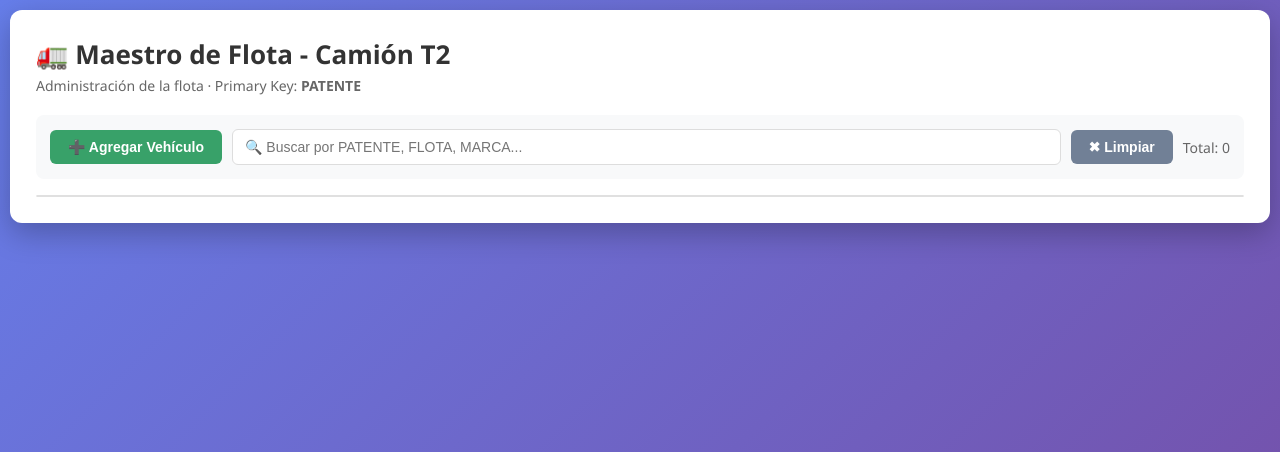
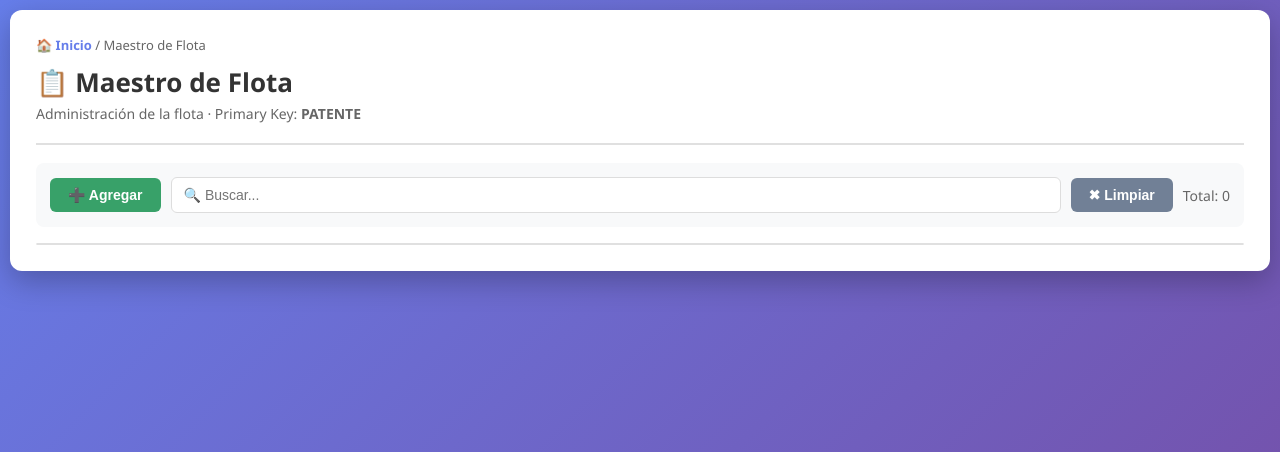
Before and after one commit to distribuidoravenier-dotcom/Control-de-Vencimiento-Flota, a Flask app: template templates/index.html in a window 1280 px wide. Shown: the top 452 px of the page. Run offline with Flask 3, Linux system fonts and the light colour scheme; the template is opened without the code that fills it, so the values that code supplies are empty.

Commit message:
Update index.html

```diff
--- a/templates/index.html
+++ b/templates/index.html
@@ -1,9 +1,10 @@
+<!-- templates/maestro_flota.html -->
 <!DOCTYPE html>
 <html lang="es">
 <head>
 <meta charset="UTF-8">
 <meta name="viewport" content="width=device-width, initial-scale=1.0">
-<title>Maestro de Flota - Camión T2</title>
+<title>Maestro de Flota</title>
 <style>
   * { margin:0; padding:0; box-sizing:border-box; }
   body {
@@ -16,8 +17,29 @@
     border-radius: 12px; box-shadow: 0 10px 30px rgba(0,0,0,.25);
     padding: 26px;
   }
+  .breadcrumb {
+    font-size: 13px; color:#666; margin-bottom: 10px;
+  }
+  .breadcrumb a { color:#667eea; text-decoration:none; font-weight:600; }
+  .breadcrumb a:hover { text-decoration:underline; }
   h1 { color:#333; margin-bottom: 4px; font-size: 26px; }
   .subtitle { color:#666; margin-bottom: 20px; font-size: 14px; }
+
+  /* ===== SOLAPAS ===== */
+  .tabs {
+    display:flex; gap:4px; border-bottom:2px solid #e0e0e0;
+    margin-bottom: 18px;
+  }
+  .tab {
+    padding: 10px 22px; border:none; background:transparent;
+    cursor:pointer; font-size:14px; font-weight:600; color:#666;
+    border-bottom: 3px solid transparent; margin-bottom:-2px;
+    transition:.15s; font-family:inherit;
+  }
+  .tab:hover { color:#667eea; background:#f8f9fa; }
+  .tab.active {
+    color:#667eea; border-bottom-color:#667eea;
+  }
 
   .toolbar {
     display:flex; gap:10px; flex-wrap:wrap; align-items:center;
@@ -62,10 +84,8 @@
   tr:hover td { background:#f8f9fa; }
 
   /* ================================================
-     COLUMNAS FIJAS (sticky horizontal) - FONDO SÓLIDO
+     COLUMNAS FIJAS (sticky horizontal)
      ================================================ */
-
-  /* --- Encabezados sticky: fondo azul sólido --- */
   th.col-acciones {
     position: sticky; left: 0; z-index: 7;
     background: #667eea;
@@ -82,8 +102,6 @@
     min-width: 110px; width: 110px;
     box-shadow: 3px 0 6px -2px rgba(0,0,0,.25);
   }
-
-  /* --- Celdas sticky del cuerpo: fondo blanco sólido --- */
   td.col-acciones {
     position: sticky; left: 0; z-index: 4;
     background: #ffffff;
@@ -100,8 +118,6 @@
     min-width: 110px; width: 110px;
     box-shadow: 3px 0 6px -2px rgba(0,0,0,.25);
   }
-
-  /* Hover: mismo color en las celdas sticky para que no se vean raras */
   tr:hover td.col-acciones,
   tr:hover td.col-flota,
   tr:hover td.col-patente {
@@ -165,14 +181,25 @@
 </head>
 <body>
 <div class="container">
-  <h1>🚛 Maestro de Flota - Camión T2</h1>
+  <div class="breadcrumb">
+    <a href="/">🏠 Inicio</a> / Maestro de Flota
+  </div>
+  <h1>📋 Maestro de Flota</h1>
   <p class="subtitle">Administración de la flota · Primary Key: <b>PATENTE</b></p>
+
+  <div class="tabs" id="tabsContainer">
+    {% for key, cfg in sheets.items() %}
+    <button class="tab" data-sheet-key="{{ key }}" onclick="switchSheet('{{ key }}')">
+      {{ cfg.label }}
+    </button>
+    {% endfor %}
+  </div>
 
   <div id="alert-container"></div>
 
   <div class="toolbar">
-    <button class="btn btn-success" onclick="openAddModal()">➕ Agregar Vehículo</button>
-    <input type="text" id="filterInput" placeholder="🔍 Buscar por PATENTE, FLOTA, MARCA..." oninput="applyFilter()">
+    <button class="btn btn-success" onclick="openAddModal()">➕ Agregar</button>
+    <input type="text" id="filterInput" placeholder="🔍 Buscar..." oninput="applyFilter()">
     <button class="btn btn-cancel" onclick="clearFilter()">✖ Limpiar</button>
     <span id="recordCount" style="color:#666; font-size:14px;">Total: 0</span>
   </div>
@@ -188,7 +215,7 @@
 <!-- Modal Agregar / Editar -->
 <div class="modal" id="rowModal">
   <div class="modal-content">
-    <h2 id="rowModalTitle">➕ Agregar Vehículo</h2>
+    <h2 id="rowModalTitle">➕ Agregar</h2>
     <div class="form-grid" id="rowModalFields"></div>
     <div class="modal-buttons">
       <button class="btn btn-cancel" onclick="closeModal('rowModal')">Cancelar</button>
@@ -204,6 +231,7 @@ let allRows = [];
 let filteredRows = [];
 let editingRowNumber = null;
 let headers = [];
+let currentSheetKey = null;
 
 /* ============ HELPERS ============ */
 function showAlert(msg, type='success') {
@@ -262,9 +290,20 @@ function dateStatusClass(dateStr) {
   return 'date-ok';
 }
 
+/* ============ SOLAPAS ============ */
+async function switchSheet(sheetKey) {
+  currentSheetKey = sheetKey;
+  document.querySelectorAll('.tab').forEach(t => {
+    t.classList.toggle('active', t.dataset.sheetKey === sheetKey);
+  });
+  document.getElementById('filterInput').value = '';
+  await loadConfig();
+  await loadRows();
+}
+
 /* ============ CARGA ============ */
 async function loadConfig() {
-  const res = await fetch('/api/config');
+  const res = await fetch('/api/config/' + currentSheetKey);
   const data = await res.json();
   if (data.success) {
     COLUMNS = data.columns;
@@ -275,7 +314,7 @@ async function loadConfig() {
 
 async function loadRows() {
   try {
-    const res = await fetch('/api/rows');
+    const res = await fetch('/api/rows/' + currentSheetKey);
     const data = await res.json();
     if (!data.success) { showAlert('Error: ' + data.error, 'error'); return; }
     allRows = data.rows || [];
@@ -396,7 +435,7 @@ function buildForm(values = {}) {
 
 function openAddModal() {
   editingRowNumber = null;
-  document.getElementById('rowModalTitle').textContent = '➕ Agregar Vehículo';
+  document.getElementById('rowModalTitle').textContent = '➕ Agregar';
   buildForm({});
   openModal('rowModal');
 }
@@ -405,7 +444,7 @@ function editRow(rowNumber) {
   const row = allRows.find(r => r._row_number === rowNumber);
   if (!row) return;
   editingRowNumber = rowNumber;
-  document.getElementById('rowModalTitle').textContent = '✏️ Editar Vehículo';
+  document.getElementById('rowModalTitle').textContent = '✏️ Editar';
   buildForm(row);
   openModal('rowModal');
 }
@@ -431,13 +470,13 @@ async function submitRow() {
   try {
     let res;
     if (editingRowNumber === null) {
-      res = await fetch('/api/rows', {
+      res = await fetch('/api/rows/' + currentSheetKey, {
         method: 'POST',
         headers: {'Content-Type':'application/json'},
         body: JSON.stringify({ values })
       });
     } else {
-      res = await fetch('/api/rows/' + editingRowNumber, {
+      res = await fetch('/api/rows/' + currentSheetKey + '/' + editingRowNumber, {
         method: 'PUT',
         headers: {'Content-Type':'application/json'},
         body: JSON.stringify({ values })
@@ -445,7 +484,7 @@ async function submitRow() {
     }
     const data = await res.json();
     if (data.success) {
-      showAlert(editingRowNumber === null ? '✅ Vehículo agregado' : '✅ Vehículo actualizado');
+      showAlert(editingRowNumber === null ? '✅ Registro agregado' : '✅ Registro actualizado');
       closeModal('rowModal');
       await loadRows();
     } else {
@@ -459,12 +498,12 @@ async function submitRow() {
 async function deleteRow(rowNumber) {
   const row = allRows.find(r => r._row_number === rowNumber);
   const label = row ? row[PRIMARY_KEY] : '';
-  if (!confirm(`¿Eliminar el vehículo "${label}"?`)) return;
+  if (!confirm(`¿Eliminar el registro "${label}"?`)) return;
   try {
-    const res = await fetch('/api/rows/' + rowNumber, { method:'DELETE' });
+    const res = await fetch('/api/rows/' + currentSheetKey + '/' + rowNumber, { method:'DELETE' });
     const data = await res.json();
     if (data.success) {
-      showAlert('✅ Vehículo eliminado');
+      showAlert('✅ Registro eliminado');
       await loadRows();
     } else {
       showAlert('❌ ' + data.error, 'error');
@@ -479,9 +518,12 @@ document.querySelectorAll('.modal').forEach(m => {
   m.addEventListener('click', e => { if (e.target === m) m.classList.remove('open'); });
 });
 
+/* Inicializar con la primera solapa */
 document.addEventListener('DOMContentLoaded', async () => {
-  await loadConfig();
-  await loadRows();
+  const firstTab = document.querySelector('.tab');
+  if (firstTab) {
+    await switchSheet(firstTab.dataset.sheetKey);
+  }
 });
 </script>
 </body>
```
